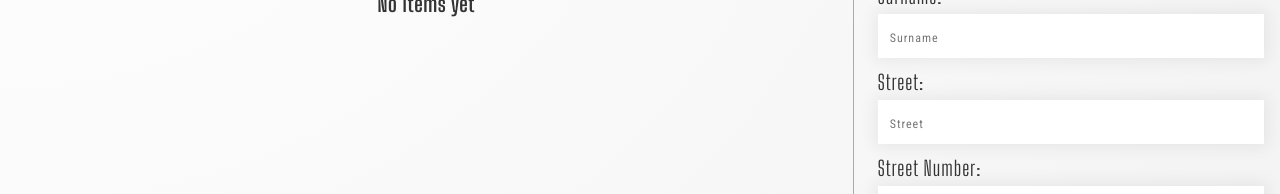
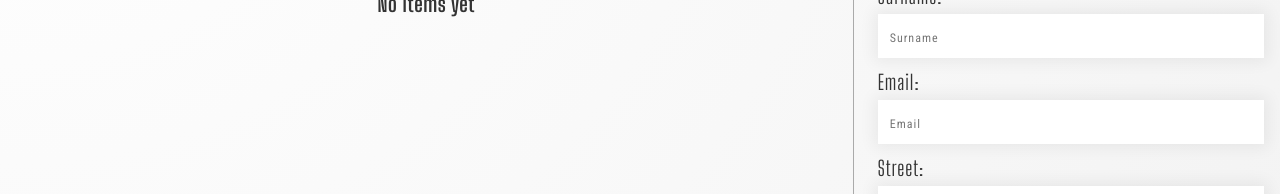
Before and after one commit to rafaldzielak/Foodcatch, a React (Create React App) app in the folder frontend/: page /order in a window 1280 px wide. Shown: the part 242-436 px from the top of the page. Built offline with nearby package versions, Linux system fonts and the light colour scheme; a web font is replaced by a local one.

Commit message:
FE: Add email address to order

```diff
--- a/frontend/src/components/OrderDetails.scss
+++ b/frontend/src/components/OrderDetails.scss
@@ -4,7 +4,7 @@
   border-left: 1px solid #aaa;
 
   .grid {
-    max-width: 400px;
+    max-width: 550px;
     margin: auto;
     display: grid;
     grid-template-columns: 1.5fr 1fr;
@@ -25,7 +25,7 @@
 @media screen and (max-width: 500px) {
   .address-order {
     .grid {
-      max-width: 200px;
+      max-width: 250px;
       grid-template-columns: 1fr;
     }
   }
--- a/frontend/src/components/OrderDetails.tsx
+++ b/frontend/src/components/OrderDetails.tsx
@@ -2,11 +2,11 @@ import { format } from "date-fns";
 import React from "react";
 import { useTypedSelector } from "../hooks/useTypedSelector";
 import "./OrderDetails.scss";
-import { AiOutlineCalendar, AiOutlinePhone } from "react-icons/ai";
+import { AiOutlineCalendar, AiOutlinePhone, AiOutlineMail, AiOutlineFieldNumber } from "react-icons/ai";
 import { BsPerson, BsPinMap } from "react-icons/bs";
 import { MdOutlineLocationCity, MdOutlinePayment } from "react-icons/md";
 
-const Address = () => {
+const OrderDetails = () => {
   const order = useTypedSelector((state) => state.order);
   return (
     <div>
@@ -14,10 +14,16 @@ const Address = () => {
         <h2>Order Details</h2>
         <div className='grid order-details'>
           <p>
+            <AiOutlineFieldNumber /> <b>ID: </b> {order.id}
+          </p>
+          <p>
             <AiOutlineCalendar /> <b>Date: </b> {format(order.date, "dd.MM.yyyy hh:mm")}
           </p>
           <p>
             <AiOutlinePhone /> <b>Phone: </b> {order.phone}
+          </p>
+          <p>
+            <AiOutlineMail /> <b>Email: </b> {order.email}
           </p>
           <p>
             <BsPerson /> <b>Name: </b> {order.firstName} {order.surname}
@@ -38,4 +44,4 @@ const Address = () => {
   );
 };
 
-export default Address;
+export default OrderDetails;
--- a/frontend/src/models/order.ts
+++ b/frontend/src/models/order.ts
@@ -7,6 +7,7 @@ export interface Order {
   dishes: [Dish];
   firstName: string;
   surname: string;
+  email: string;
   street: string;
   streetNumber: string;
   city: string;
--- a/frontend/src/queries/orderQueries.ts
+++ b/frontend/src/queries/orderQueries.ts
@@ -16,6 +16,7 @@ export const createOrderMutation = gql`
     $dishes: [DishInput]!
     $firstName: String!
     $surname: String!
+    $email: String!
     $street: String!
     $streetNumber: String!
     $city: String!
@@ -28,6 +29,7 @@ export const createOrderMutation = gql`
       dishes: $dishes
       firstName: $firstName
       surname: $surname
+      email: $email
       street: $street
       streetNumber: $streetNumber
       city: $city
@@ -46,6 +48,7 @@ export const createOrderMutation = gql`
       firstName
       surname
       street
+      email
       streetNumber
       city
       paymentMethod
@@ -66,6 +69,7 @@ export const getOrderQuery = gql`
         price
         quantity
       }
+      email
       firstName
       surname
       street
--- a/frontend/src/screens/OrderScreen.tsx
+++ b/frontend/src/screens/OrderScreen.tsx
@@ -25,6 +25,7 @@ const OrderScreen = () => {
 
   const [name, setName] = useLocalStorage("addressFirstName", "");
   const [surname, setSurname] = useLocalStorage("addressSurname", "");
+  const [email, setEmail] = useLocalStorage("addressEmail", "");
   const [street, setStreet] = useLocalStorage("addressStreet", "");
   const [streetNo, setStreetNo] = useLocalStorage("addressStreetNo", "");
   const [city, setCity] = useLocalStorage("addressCity", "");
@@ -51,6 +52,7 @@ const OrderScreen = () => {
       variables: {
         firstName: name,
         surname,
+        email,
         date: new Date().toISOString(),
         phone,
         dishes: cartItems,
@@ -93,6 +95,15 @@ const OrderScreen = () => {
             id='surname'
             onChange={(e) => setSurname(e.target.value)}
             value={surname}></input>
+        </div>
+        <div className='form-row'>
+          <label htmlFor='surname'>Email: </label>
+          <input
+            type='text'
+            placeholder='Email'
+            id='email'
+            onChange={(e) => setEmail(e.target.value)}
+            value={email}></input>
         </div>
         <div className='form-row'>
           <label htmlFor='street'>Street: </label>
--- a/frontend/src/screens/SummaryScreen.tsx
+++ b/frontend/src/screens/SummaryScreen.tsx
@@ -11,7 +11,7 @@ import { useDispatch } from "react-redux";
 import Loader from "../components/Loader";
 import { addMinutes, differenceInMinutes, format, getMinutes } from "date-fns";
 import { useTypedSelector } from "../hooks/useTypedSelector";
-import Address from "../components/OrderDetails";
+import OrderDetails from "../components/OrderDetails";
 
 const minutesForDelivery = 45;
 
@@ -81,7 +81,7 @@ const SummaryScreen = () => {
         <div>
           <OrderComponent size='extra large' hideButton hideAmountChooser showOrder showDelivery />
           <hr />
-          <Address />
+          <OrderDetails />
         </div>
       </div>
     </main>
--- a/frontend/src/state/reducers/orderReducers.ts
+++ b/frontend/src/state/reducers/orderReducers.ts
@@ -8,6 +8,7 @@ const initialState: Order = {
   dishes: [
     { description: "", id: "", imgURL: "", isSpicy: false, isVege: false, name: "", price: 0, quantity: 0 },
   ],
+  email: "",
   firstName: "",
   id: "",
   paymentMethod: "card",
```
